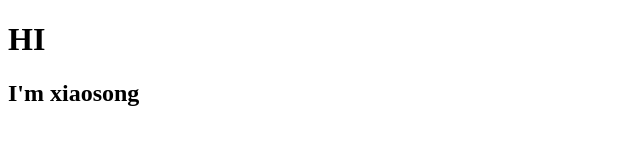
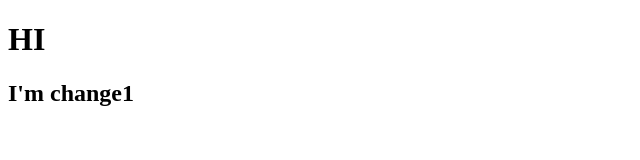
Before and after one commit to hollowha/HelloGit, a plain HTML site: page index.html in a window 1280 px wide. Shown: the full height of the page, 0-640 px from the left. Drawn offline with Linux system fonts and the light colour scheme.

Commit message:
Feat:ChangeOne

```diff
--- a/index.html
+++ b/index.html
@@ -7,6 +7,6 @@
 </head>
 <body>
     <h1>HI</h1>
-    <h2>I'm xiaosong</h2>
+    <h2>I'm change1</h2>
 </body>
 </html>
```
